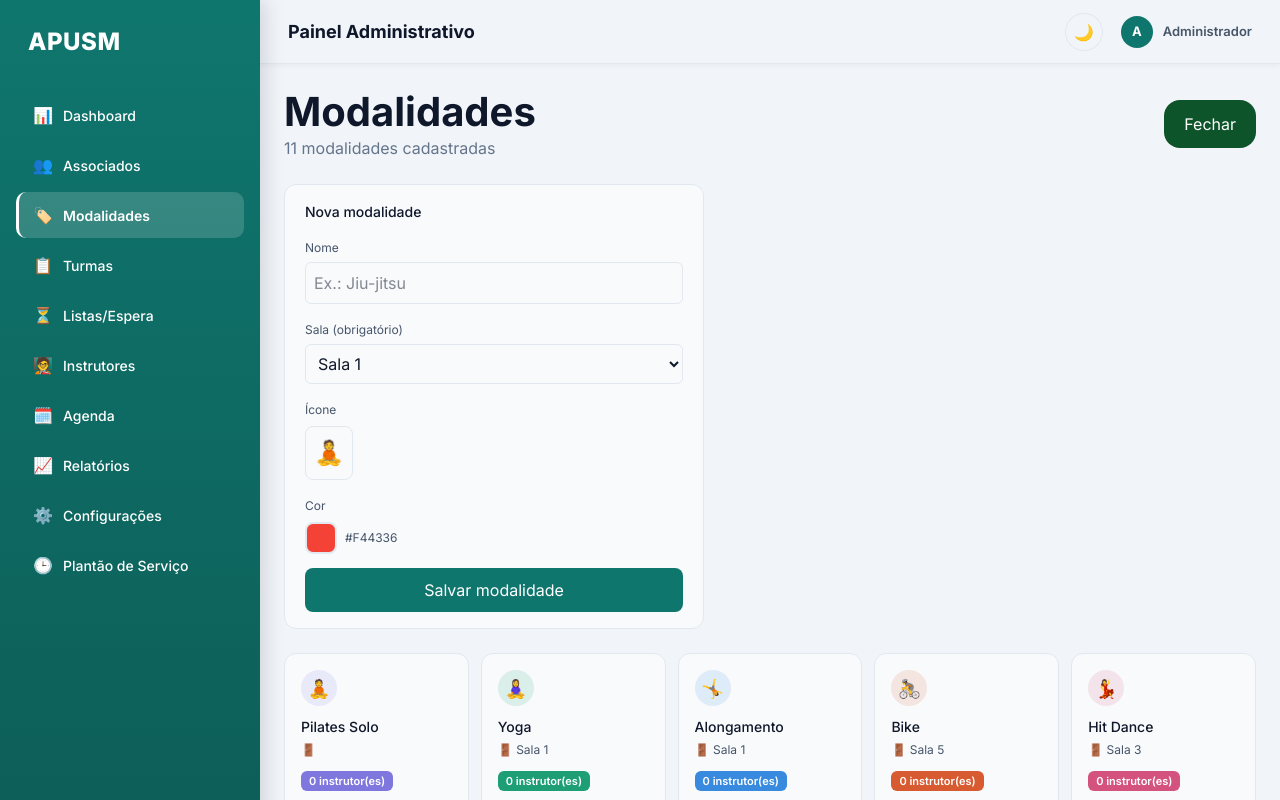
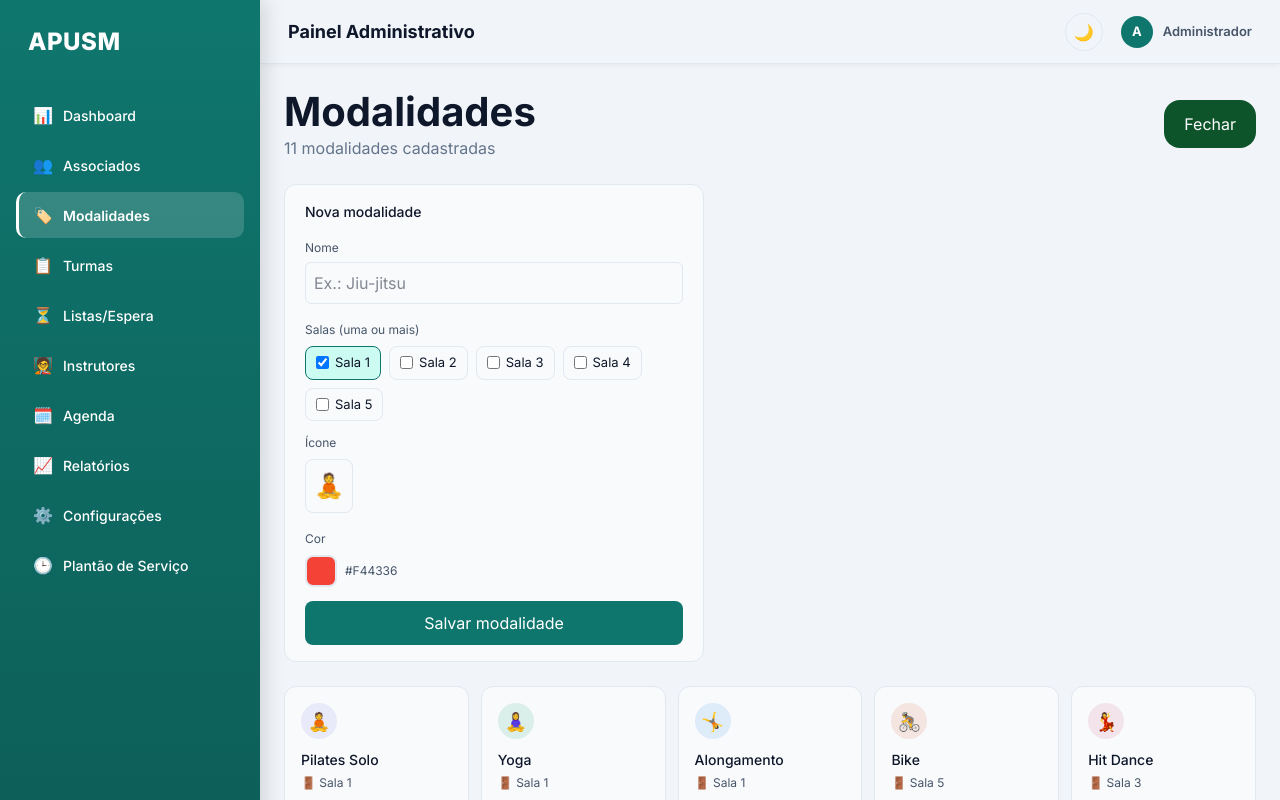
Before and after one commit to BrenoFranzin/apusm, a React (Vite) app: page /modalidades in a window 1280 px wide. Both pictures are taken after a click on the button "+ Nova modalidade". Shown: the top 800 px of the page. Built offline with nearby package versions, Linux system fonts and the light colour scheme.

Commit message:
auto-commit

```diff
--- a/src/modules/modalidades/components/ModalidadeCard.tsx
+++ b/src/modules/modalidades/components/ModalidadeCard.tsx
@@ -42,7 +42,7 @@ export function ModalidadeCard({ modalidade, onEditar, onExcluir }: Props) {
       </p>
 
       <p style={{ fontSize: 12, color: "var(--text-secondary)", margin: "4px 0 8px" }}>
-        🚪 {modalidade.sala}
+        🚪 {modalidade.salas.join(", ")}
       </p>
 
       <span
--- a/src/modules/modalidades/components/ModalidadeForm.tsx
+++ b/src/modules/modalidades/components/ModalidadeForm.tsx
@@ -40,10 +40,19 @@ export default function ModalidadeForm({ valoresIniciais, onSubmit }: Props) {
       nome: "",
       icone: "🧘",
       cor: CORES_PALETA[0],
-      sala: SALAS[0],
+      salas: [SALAS[0]],
       ...valoresIniciais,
     },
   });
+
+  const salasSelecionadas = watch("salas") ?? [];
+
+  function toggleSala(sala: string) {
+    const atual = new Set(salasSelecionadas);
+    if (atual.has(sala)) atual.delete(sala);
+    else atual.add(sala);
+    setValue("salas", Array.from(atual));
+  }
 
   const corSelecionada = watch("cor");
   const iconeSelecionado = watch("icone");
@@ -94,23 +103,35 @@ export default function ModalidadeForm({ valoresIniciais, onSubmit }: Props) {
         {errors.nome?.message}
       </p>
 
-      <label style={{ fontSize: 12, color: "var(--text-secondary)" }}>Sala (obrigatório)</label>
-      <select
-        {...register("sala")}
-        style={{
-          width: "100%",
-          margin: "4px 0 12px",
-          padding: 8,
-          background: "var(--background-primary)",
-          color: "var(--text-primary)",
-          border: "1px solid var(--border-default)",
-          borderRadius: 6,
-        }}
-      >
-        {SALAS.map((sala) => (
-          <option key={sala} value={sala}>{sala}</option>
-        ))}
-      </select>
+      <label style={{ fontSize: 12, color: "var(--text-secondary)" }}>Salas (uma ou mais)</label>
+      <div style={{ display: "flex", flexWrap: "wrap", gap: 8, margin: "6px 0 4px" }}>
+        {SALAS.map((sala) => {
+          const marcada = salasSelecionadas.includes(sala);
+          return (
+            <label
+              key={sala}
+              style={{
+                display: "flex",
+                alignItems: "center",
+                gap: 6,
+                padding: "6px 10px",
+                borderRadius: 8,
+                border: `1px solid ${marcada ? "var(--color-primary)" : "var(--border-default)"}`,
+                background: marcada ? "var(--color-primary-light)" : "var(--background-primary)",
+                cursor: "pointer",
+                fontSize: 13,
+                color: "var(--text-primary)",
+              }}
+            >
+              <input type="checkbox" checked={marcada} onChange={() => toggleSala(sala)} />
+              {sala}
+            </label>
+          );
+        })}
+      </div>
+      <p style={{ color: "var(--color-danger)", fontSize: 12, margin: "0 0 8px" }}>
+        {errors.salas?.message}
+      </p>
 
       <label style={{ fontSize: 12, color: "var(--text-secondary)" }}>Ícone</label>
       <div style={{ margin: "6px 0 12px", position: "relative" }}>
--- a/src/modules/modalidades/data/modalidades.mock.ts
+++ b/src/modules/modalidades/data/modalidades.mock.ts
@@ -7,14 +7,14 @@ import type { Modalidade } from "../types/modalidade.types";
 
 export const modalidadesMock: Modalidade[] = [
   { id: "1",  nome: "Pilates Solo",     icone: "🧘",  cor: "#7F77DD", salas: ["Sala 1"], instrutoresIds: [] },
-  { id: "2",  nome: "Yoga",             icone: "🧘‍♀️", cor: "#1D9E75", sala: "Sala 1", instrutoresIds: [] },
-  { id: "3",  nome: "Alongamento",      icone: "🤸",  cor: "#378ADD", sala: "Sala 1", instrutoresIds: [] },
-  { id: "4",  nome: "Bike",             icone: "🚴",  cor: "#D85A30", sala: "Sala 5", instrutoresIds: [] },
-  { id: "5",  nome: "Hit Dance",       icone: "💃",  cor: "#D4537E", sala: "Sala 3", instrutoresIds: [] },
-  { id: "6",  nome: "Musicalização",    icone: "🎵",  cor: "#639922", sala: "Sala 2", instrutoresIds: [] },
-  { id: "7",  nome: "Ritmos",           icone: "🕺",  cor: "#9333EA", sala: "Sala 3", instrutoresIds: [] },
-  { id: "8",  nome: "Jump",             icone: "🏃",  cor: "#534AB7", sala: "Sala 2", instrutoresIds: [] },
-  { id: "9",  nome: "Funcional",        icone: "🏋️",  cor: "#BA7517", sala: "Sala 2", instrutoresIds: [] },
-  { id: "10", nome: "Dança de Salão",   icone: "💃",  cor: "#A32D2D", sala: "Sala 3", instrutoresIds: [] },
-  { id: "11", nome: "Jiu-Jitsu",        icone: "🥋",  cor: "#2C2C2A", sala: "Sala 2", instrutoresIds: [] },
+  { id: "2",  nome: "Yoga",             icone: "🧘‍♀️", cor: "#1D9E75", salas: ["Sala 1"], instrutoresIds: [] },
+  { id: "3",  nome: "Alongamento",      icone: "🤸",  cor: "#378ADD", salas: ["Sala 1"], instrutoresIds: [] },
+  { id: "4",  nome: "Bike",             icone: "🚴",  cor: "#D85A30", salas: ["Sala 5"], instrutoresIds: [] },
+  { id: "5",  nome: "Hit Dance",       icone: "💃",  cor: "#D4537E", salas: ["Sala 3"], instrutoresIds: [] },
+  { id: "6",  nome: "Musicalização",    icone: "🎵",  cor: "#639922", salas: ["Sala 2"], instrutoresIds: [] },
+  { id: "7",  nome: "Ritmos",           icone: "🕺",  cor: "#9333EA", salas: ["Sala 3"], instrutoresIds: [] },
+  { id: "8",  nome: "Jump",             icone: "🏃",  cor: "#534AB7", salas: ["Sala 2"], instrutoresIds: [] },
+  { id: "9",  nome: "Funcional",        icone: "🏋️",  cor: "#BA7517", salas: ["Sala 2"], instrutoresIds: [] },
+  { id: "10", nome: "Dança de Salão",   icone: "💃",  cor: "#A32D2D", salas: ["Sala 3"], instrutoresIds: [] },
+  { id: "11", nome: "Jiu-Jitsu",        icone: "🥋",  cor: "#2C2C2A", salas: ["Sala 2"], instrutoresIds: [] },
 ];
```
